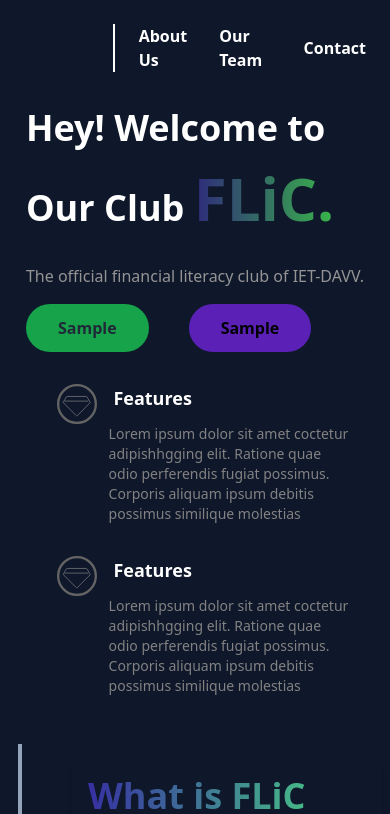
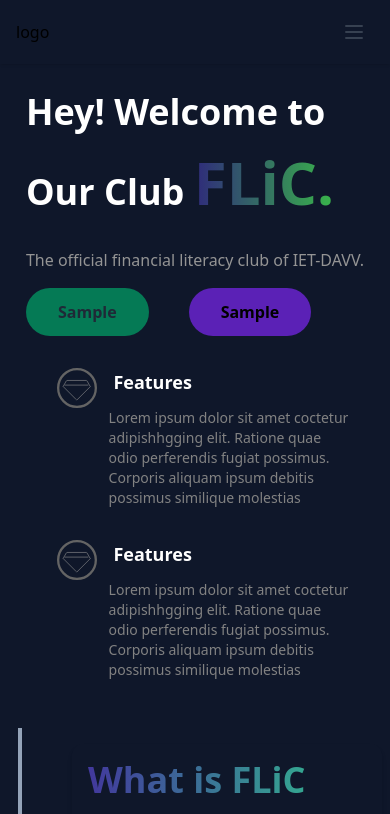
Before and after one commit to kanishk6103/Flic, a React (Create React App) app: page / in a window 390 px wide. Shown: the top 814 px of the page. Built offline with nearby package versions, Linux system fonts and the light colour scheme.

Commit message:
navbar responsive ;

```diff
--- a/package.json
+++ b/package.json
@@ -6,6 +6,8 @@
     "@testing-library/jest-dom": "^5.16.5",
     "@testing-library/react": "^13.4.0",
     "@testing-library/user-event": "^13.5.0",
+    "flowbite": "^1.5.3",
+    "flowbite-react": "^0.1.11",
     "framer-motion": "^7.5.1",
     "react": "^18.2.0",
     "react-dom": "^18.2.0",
--- a/src/App.js
+++ b/src/App.js
@@ -10,7 +10,7 @@
   return (
     <div>
       <Navbar />
-      <div className="pt-14">
+      <div className="pt-10">
         <HomeHero />
         <Timeline />
         <Teams />
--- a/src/components/Contact.js
+++ b/src/components/Contact.js
@@ -3,7 +3,7 @@
 
 const Contact = () => {
   return (
-    <div>
+    <div id='contact'>
       <section className="py-6 bg-slate-900 h-[100vh]  text-gray-50">
         <div className="grid max-w-6xl grid-cols-1 px-6 m-auto lg:px-8 md:grid-cols-2 md:divide-x">
           <div className="py-6 md:py-0 md:px-6">
--- a/src/components/Navbar.js
+++ b/src/components/Navbar.js
@@ -1,27 +1,98 @@
-import React from "react";
+/* eslint-disable no-script-url */
+/* eslint-disable jsx-a11y/anchor-is-valid */
+import React, { useState } from "react";
 
-const links = [
-  {
-    name: "About Us",
-    link: "#",
-  },
-  {
-    name: "Our Team",
-    link: "#",
-    sublinks: "",
-  },
-  {
-    name: "Contact",
-    link: "#",
-  },
-];
+// const links = [
+//   {
+//     name: "About Us",
+//     link: "#",
+//   },
+//   {
+//     name: "Our Team",
+//     link: "#",
+//     sublinks: "",
+//   },
+//   {
+//     name: "Contact",
+//     link: "#",
+//   },
+// ];
+
 const Navbar = () => {
+  const [navbar, setNavbar] = useState(false);
+
   return (
-    <>
-      <nav className="flex w-full space-x-6 fixed h-auto p-6 bg-slate-900">
-        <div className="flex w-16  border-r-2 px-1 ml-8 pr-4 border-white  text-white flex-start logo">
-
+    <nav className="w-full fixed bg-slate-900 shadow">
+      <div className="justify-between px-4 mx-auto lg:max-w-7xl md:items-center md:flex md:px-8">
+        <div>
+          <div className="flex items-center justify-between py-3 md:py-5 md:block">
+            <a href="/">
+              logo
+            </a>
+            <div className="md:hidden">
+              <button
+                className="p-2 text-gray-700 rounded-md outline-none focus:border-gray-400 focus:border"
+                onClick={() => setNavbar(!navbar)}
+              >
+                {navbar ? (
+                  <svg
+                    xmlns="http://www.w3.org/2000/svg"
+                    className="w-6 h-6"
+                    viewBox="0 0 20 20"
+                    fill="currentColor"
+                  >
+                    <path
+                      fillRule="evenodd"
+                      d="M4.293 4.293a1 1 0 011.414 0L10 8.586l4.293-4.293a1 1 0 111.414 1.414L11.414 10l4.293 4.293a1 1 0 01-1.414 1.414L10 11.414l-4.293 4.293a1 1 0 01-1.414-1.414L8.586 10 4.293 5.707a1 1 0 010-1.414z"
+                      clipRule="evenodd"
+                    />
+                  </svg>
+                ) : (
+                  <svg
+                    xmlns="http://www.w3.org/2000/svg"
+                    className="w-6 h-6"
+                    fill="none"
+                    viewBox="0 0 24 24"
+                    stroke="currentColor"
+                    strokeWidth={2}
+                  >
+                    <path
+                      strokeLinecap="round"
+                      strokeLinejoin="round"
+                      d="M4 6h16M4 12h16M4 18h16"
+                    />
+                  </svg>
+                )}
+              </button>
+            </div>
+          </div>
         </div>
+        <div>
+          <div
+            className={`flex-1 justify-self-center pb-3 mt-8 md:block md:pb-0 md:mt-0 ${
+              navbar ? "block" : "hidden"
+            }`}
+          >
+            <ul className="items-center justify-center space-y-8 md:flex md:space-x-6 md:space-y-0">
+              <li className="text-gray-600 hover:text-blue-600">
+                <a href="#About">About Us</a>
+              </li>
+              <li className="text-gray-600 hover:text-blue-600">
+                <a href="#Teams">Our Team</a>
+              </li>
+              <li className="text-gray-600 hover:text-blue-600">
+                <a href="#contact">Contact Us</a>
+              </li>
+            </ul>
+          </div>
+        </div>
+      </div>
+    </nav>
+  );
+};
+{
+  /* <nav className=" w-full hidden sm:flex space-x-6 fixed h-auto p-6 bg-slate-900">
+        <div className="flex w-16  border-r-2 px-1 ml-8 pr-4 border-white  text-white flex-start logo"></div>
         <div className="space-x-6 flex font-semibold justify-center items-center ">
           {links.map((data, index) => (
             <div className=" text-white" key={index}>
@@ -29,9 +100,163 @@
             </div>
           ))}
         </div>
+      </nav> */
+}
+{
+  /* <nav className="flex sm:hidden">
+       <div className="h-auto bg-slate-900">
+        <div>
+          {links.map((data, index) => (
+            <div className=" text-white" key={index}>
+              {data.name}
+            </div>
+          ))}
+        </div>
+       </div>
+      </nav> */
+}
+
+{
+  /* <nav class="px-2 border-gray-200 dark:bg-gray-900 dark:border-gray-700">
+        <div class="container flex flex-wrap justify-between items-center mx-auto">
+          <a href="/" class="flex items-center">
+            <img src="/" class="mr-3 h-6 sm:h-10" alt="Flowbite Logo" />
+            <span class="self-center text-xl font-semibold whitespace-nowrap dark:text-white">
+              Flowbite
+            </span>
+          </a>
+          <button
+            data-collapse-toggle="mobile-menu"
+            type="button"
+            class="inline-flex justify-center items-center ml-3 text-gray-400 rounded-lg md:hidden hover:text-gray-900 focus:outline-none focus:ring-2 focus:ring-blue-300 dark:text-gray-400 dark:hover:text-white dark:focus:ring-gray-500"
+            aria-controls="mobile-menu-2"
+            aria-expanded="false"
+          >
+            <span class="sr-only">Open main menu</span>
+            <svg
+              class="w-6 h-6"
+              aria-hidden="true"
+              fill="currentColor"
+              viewBox="0 0 20 20"
+              xmlns="http://www.w3.org/2000/svg"
+            >
+              <path
+                fill-rule="evenodd"
+                d="M3 5a1 1 0 011-1h12a1 1 0 110 2H4a1 1 0 01-1-1zM3 10a1 1 0 011-1h12a1 1 0 110 2H4a1 1 0 01-1-1zM3 15a1 1 0 011-1h12a1 1 0 110 2H4a1 1 0 01-1-1z"
+                clip-rule="evenodd"
+              ></path>
+            </svg>
+          </button>
+          <div class="hidden w-full md:block md:w-auto" id="mobile-menu">
+            <ul class="flex flex-col p-4 mt-4 rounded-lg border border-gray-100 md:flex-row md:space-x-8 md:mt-0 md:text-sm md:font-medium md:border-0  dark:bg-gray-800 md:dark:bg-gray-900 dark:border-gray-700">
+              <li>
+                <a
+                  href="/"
+                  class="block py-2 pr-4 pl-3 text-white bg-blue-700 rounded md:bg-transparent md:text-blue-700 md:p-0 md:dark:text-white dark:bg-blue-600 md:dark:bg-transparent"
+                  aria-current="page"
+                >
+                  Home
+                </a>
+              </li>
+              <li>
+                <button
+                  id="dropdownNavbarLink"
+                  data-dropdown-toggle="dropdownNavbar"
+                  class="flex justify-between items-center py-2 pr-4 pl-3 w-full font-medium text-gray-700 rounded hover:bg-gray-100 md:hover:bg-transparent md:border-0 md:hover:text-blue-700 md:p-0 md:w-auto dark:text-gray-400 dark:hover:text-white dark:focus:text-white dark:border-gray-700 dark:hover:bg-gray-700 md:dark:hover:bg-transparent"
+                >
+                  Dropdown{" "}
+                  <svg
+                    class="ml-1 w-5 h-5"
+                    aria-hidden="true"
+                    fill="currentColor"
+                    viewBox="0 0 20 20"
+                    xmlns="http://www.w3.org/2000/svg"
+                  >
+                    <path
+                      fill-rule="evenodd"
+                      d="M5.293 7.293a1 1 0 011.414 0L10 10.586l3.293-3.293a1 1 0 111.414 1.414l-4 4a1 1 0 01-1.414 0l-4-4a1 1 0 010-1.414z"
+                      clip-rule="evenodd"
+                    ></path>
+                  </svg>
+                </button>
+
+                <div
+                  id="dropdownNavbar"
+                  class="hidden z-10 w-44 font-normal bg-white rounded divide-y divide-gray-100 shadow dark:bg-gray-700 absolute inset-0 m-0 translate-x-0 translate-y-[1244px] dark:divide-gray-600"
+                  data-popper-reference-hidden=""
+                  data-popper-escaped=""
+                  data-popper-placement="bottom"
+                >
+                  <ul
+                    class="py-1 text-sm text-gray-700 dark:text-gray-400"
+                    aria-labelledby="dropdownLargeButton"
+                  >
+                    <li>
+                      <a
+                        href="/"
+                        class="block py-2 px-4 hover:bg-gray-100 dark:hover:bg-gray-600 dark:hover:text-white"
+                      >
+                        Dashboard
+                      </a>
+                    </li>
+                    <li>
+                      <a
+                        href="/"
+                        class="block py-2 px-4 hover:bg-gray-100 dark:hover:bg-gray-600 dark:hover:text-white"
+                      >
+                        Settings
+                      </a>
+                    </li>
+                    <li>
+                      <a
+                        href="/"
+                        class="block py-2 px-4 hover:bg-gray-100 dark:hover:bg-gray-600 dark:hover:text-white"
+                      >
+                        Earnings
+                      </a>
+                    </li>
+                  </ul>
+                  <div class="py-1">
+                    <a
+                      href="/"
+                      class="block py-2 px-4 text-sm text-gray-700 hover:bg-gray-100 dark:hover:bg-gray-600 dark:text-gray-400 dark:hover:text-white"
+                    >
+                      Sign out
+                    </a>
+                  </div>
+                </div>
+              </li>
+              <li>
+                <a
+                  href="/"
+                  class="block py-2 pr-4 pl-3 text-gray-700 rounded hover:bg-gray-100 md:hover:bg-transparent md:border-0 md:hover:text-blue-700 md:p-0 dark:text-gray-400 md:dark:hover:text-white dark:hover:bg-gray-700 dark:hover:text-white md:dark:hover:bg-transparent"
+                >
+                  Services
+                </a>
+              </li>
+              <li>
+                <a
+                  href="/"
+                  class="block py-2 pr-4 pl-3 text-gray-700 rounded hover:bg-gray-100 md:hover:bg-transparent md:border-0 md:hover:text-blue-700 md:p-0 dark:text-gray-400 md:dark:hover:text-white dark:hover:bg-gray-700 dark:hover:text-white md:dark:hover:bg-transparent"
+                >
+                  Pricing
+                </a>
+              </li>
+              <li>
+                <a
+                  href="/"
+                  class="block py-2 pr-4 pl-3 text-gray-700 rounded hover:bg-gray-100 md:hover:bg-transparent md:border-0 md:hover:text-blue-700 md:p-0 dark:text-gray-400 md:dark:hover:text-white dark:hover:bg-gray-700 dark:hover:text-white md:dark:hover:bg-transparent"
+                >
+                  Contact
+                </a>
+              </li>
+            </ul>
+          </div>
+        </div>
       </nav>
     </>
   );
-};
+}; */
+}
 
 export default Navbar;
--- a/src/components/Teams.js
+++ b/src/components/Teams.js
@@ -46,7 +46,7 @@
         },
     ]
   return (
-    <div className=' sm:pl-10 overflow-x-hidden bg-slate-900'>
+    <div id='Teams' className=' sm:pl-10 overflow-x-hidden bg-slate-900'>
         <h2 className='bg-gradient-to-r  mt-5 text-center sm:text-left from-indigo-800 to-green-500 text-transparent bg-clip-text sm:text-5xl text-4xl text-[2.1rem] font-bold'>Meet Our Team!</h2>
         <div className="border-b-4 mb-12 border-indigo-400 sm:mx-20 my-2 mx-auto lg:w-[15vw] sm:w-[20vw] w-[30vw]"></div>
         <h3 className='mt-10 font-semibold text-center sm:text-left text-2xl text-white mb-4 sm:mb-0'>Chiefs</h3>
--- a/src/components/Timeline.js
+++ b/src/components/Timeline.js
@@ -2,7 +2,7 @@
 
 const Timeline = () => {
 	return (
-		<div>
+		<div id="About">
 			<div class="overflow-hidden">
 				<div class="flex flex-col bg-slate-900 md:grid grid-cols-9 mx-auto p-2   text-blue-50">
 					<div class="flex flex-row-reverse md:contents">
--- a/tailwind.config.js
+++ b/tailwind.config.js
@@ -2,9 +2,10 @@
 module.exports = {
   content: [
     "./src/**/*.{js,jsx,ts,tsx}",
+    "node_modules/flowbite-react/**/*.{js,jsx,ts,tsx}",
   ],
   theme: {
     extend: {},
   },
-  plugins: [],
-}
+  plugins: [require("flowbite/plugin")],
+};
```
Also changed, not shown: 1 other file (tests, documents, lock files or other folders).
